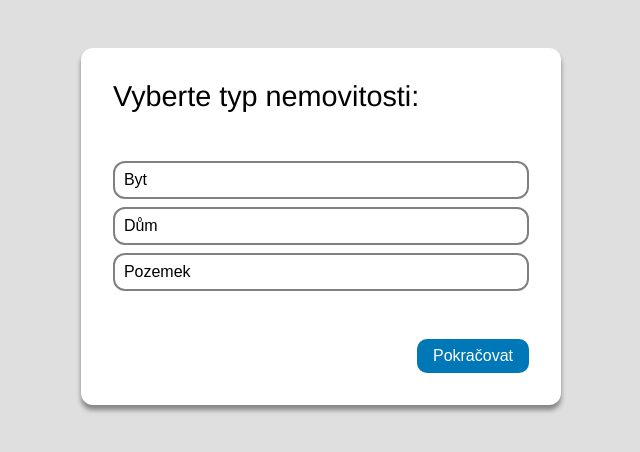
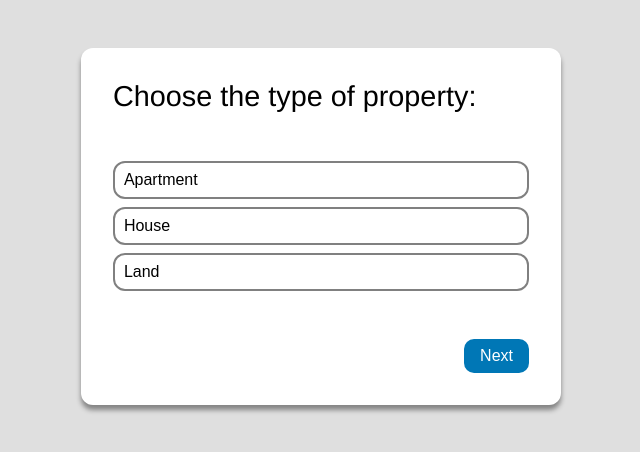
Before and after one commit to picl-m/MERN-stack-real-estate-marketplace-website, a React (Create React App) app in the folder client/: page /chci-nabidku in a window 1280 px wide. Shown: the top 452 px of the page, without its empty margins (319-959 px from the left). Built offline with nearby package versions, Linux system fonts and the light colour scheme.

Commit message:
Changed text to english

```diff
--- a/client/src/pages/Lead/forms/contact.tsx
+++ b/client/src/pages/Lead/forms/contact.tsx
@@ -9,17 +9,17 @@ interface ContactFormProps {
 export default function ContactForm(props: ContactFormProps) {
   return (
     <>
-      <h1 className={styles.formTitle}>Zadejte vaše kontakty:</h1>
+      <h1 className={styles.formTitle}>Enter your contact information:</h1>
       <div className={styles.inputContainer}>
         <div className={styles.labelContainer}>
-          <label htmlFor="fullName">Celé jméno</label>
+          <label htmlFor="fullName">Full name</label>
           <input className={styles.input} id="fullName" placeholder="Jméno Příjmení"
             value={props.formData.fullName}
             onChange={(e) => props.updateFormData({ fullName: e.target.value })}
           />
         </div>
         <div className={styles.labelContainer}>
-          <label htmlFor="phone">Telefoní číslo</label>
+          <label htmlFor="phone">Phone number</label>
           <input className={styles.input} id="phone"
             value={"+420 " + props.formData.phone}
             onChange={(e) => props.updateFormData({ phone: e.target.value.slice(5) })}
--- a/client/src/pages/Lead/forms/estateType.tsx
+++ b/client/src/pages/Lead/forms/estateType.tsx
@@ -9,22 +9,22 @@ interface EstateTypeProps {
 export default function EstateTypeForm(props: EstateTypeProps) {
   const options = [
     {
-      title: "Byt",
+      title: "Apartment",
       value: "apartment"
     },
     {
-      title: "Dům",
+      title: "House",
       value: "house"
     },
     {
-      title: "Pozemek",
+      title: "Land",
       value: "land"
     }
   ]
 
   return (
     <>
-      <h1 className={styles.formTitle}>Vyberte typ nemovitosti:</h1>
+      <h1 className={styles.formTitle}>Choose the type of property:</h1>
       <div className={styles.optionButtonContainer}>
         {options.map(option => (
           <button
--- a/client/src/pages/Lead/forms/location.tsx
+++ b/client/src/pages/Lead/forms/location.tsx
@@ -11,14 +11,14 @@ interface LocationFormProps {
 export default function LocationForm(props: LocationFormProps) {
   return (
     <>
-      <h1 className={styles.formTitle}>Kde se nemovitost nachází:</h1>
+      <h1 className={styles.formTitle}>Where is the property located:</h1>
       <div className={styles.inputContainer}>
         <div className={styles.labelContainer}>
-          <label>Kraj:</label>
+          <label>Region:</label>
           <select onChange={(e) => props.updateFormData({ region: e.target.value, district: "" })}
             value={props.formData.region} className={styles.select}
           >
-            <option value="">Vyberte kraj:</option>
+            <option value="">Choose the region:</option>
             {Object.keys(locations).map((region) =>
               <option key={region} value={region}>{region}</option>
             )}
@@ -27,7 +27,7 @@ export default function LocationForm(props: LocationFormProps) {
 
         {(props.formData.region)?
           <div className={styles.labelContainer}>
-            <label>Okres:</label>
+            <label>District:</label>
             <div className={styles.radioContainer}>
               {locations[props.formData.region as keyof typeof locations].map((district) => (
                 <div className={styles.labelContainer} key={district}>
--- a/client/src/pages/Lead/index.tsx
+++ b/client/src/pages/Lead/index.tsx
@@ -39,27 +39,27 @@ export default function Lead() {
 
     if(! v.estateType) {
       isValid = false;
-      error = error + "Vyberte typ nemovitosti\n";
+      error = error + "Choose the type of property\n";
     }
     if(! v.region) {
       isValid = false;
-      error = error + "Vyberte kraj\n";
+      error = error + "Choose a region\n";
     }
     if(! v.district) {
       isValid = false;
-      error = error + "Vyberte okres\n";
+      error = error + "Choose a district\n";
     }
     if(! /^(.+){2,} (.+){2,}$/.test(v.fullName)) {
       isValid = false;
-      error = error + "Špatně zadané jméno a příjmení\n";
+      error = error + "Invalid name\n";
     }
     if(! /^\d{9}$/.test(v.phone)) {
       isValid = false;
-      error = error + "Špatně zadané telefoní číslo\n";
+      error = error + "Invalid phone number\n";
     }
     if(! /^(.+)@(.+){2,}\.(.+){2,}$/.test(v.email)) {
       isValid = false;
-      error = error + "Špatně zadaný email\n";
+      error = error + "Invalid email adress\n";
     }
 
     setErrorMessage(error);
@@ -124,13 +124,13 @@ export default function Lead() {
             { (errorMessage) ? <p className={styles.errorMessage}>{errorMessage}</p> : null }
             <div className={styles.buttonContainer}>
               {(currentStep < steps.length - 1)?
-                <button className={styles.continueButton} onClick={nextStep} >Pokračovat</button>
+                <button className={styles.continueButton} onClick={nextStep} >Next</button>
               :(currentStep === steps.length -1)?
-                <button className={styles.continueButton} onClick={() => submitForm()}>Odeslat</button>
+                <button className={styles.continueButton} onClick={() => submitForm()}>Send</button>
               :null}
 
               {(currentStep > 0)?
-                <button className={styles.returnButton} onClick={previousStep} >Zpět</button>
+                <button className={styles.returnButton} onClick={previousStep} >Previous</button>
               :null}
             </div>
           </div>
```
